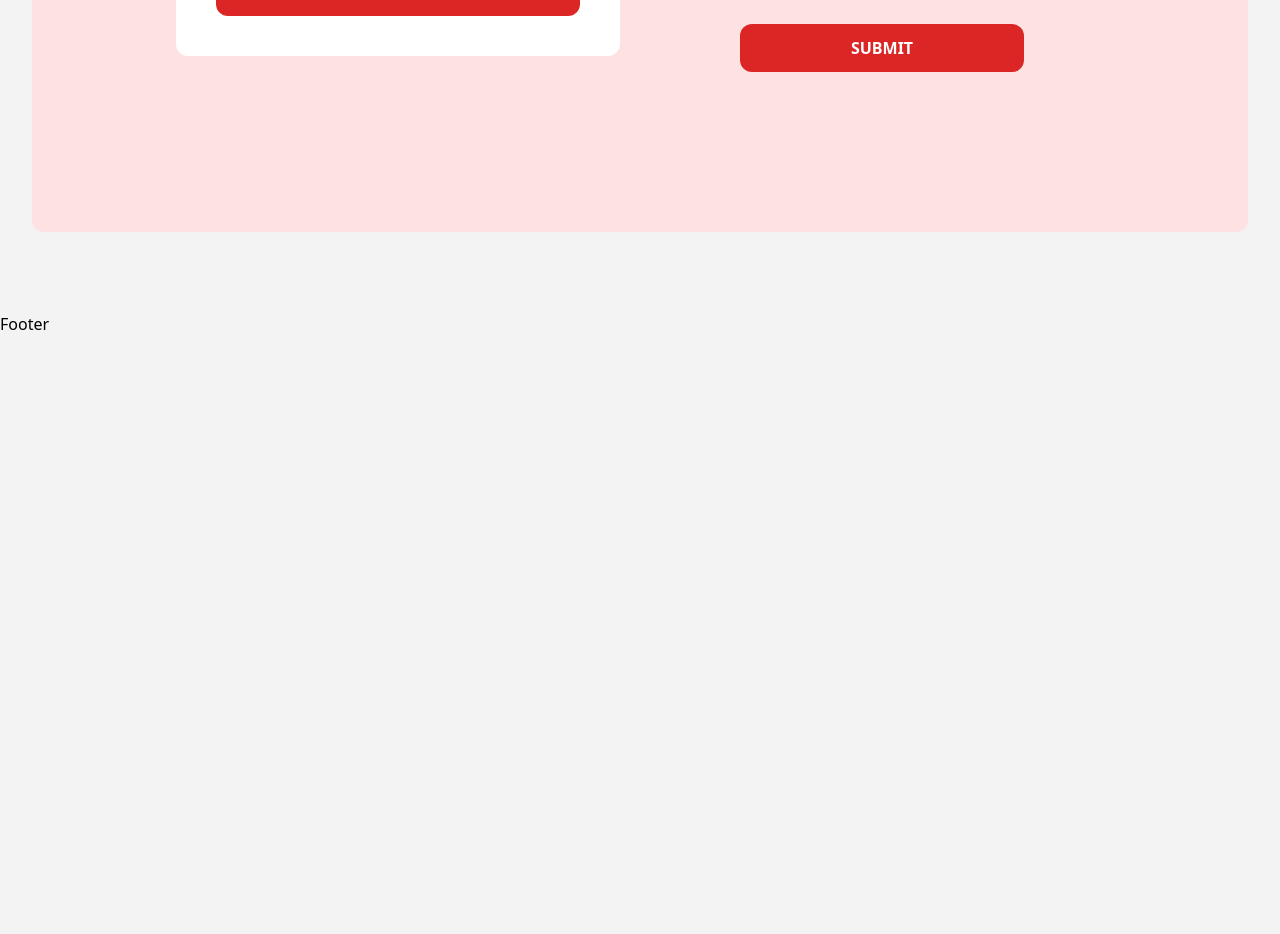
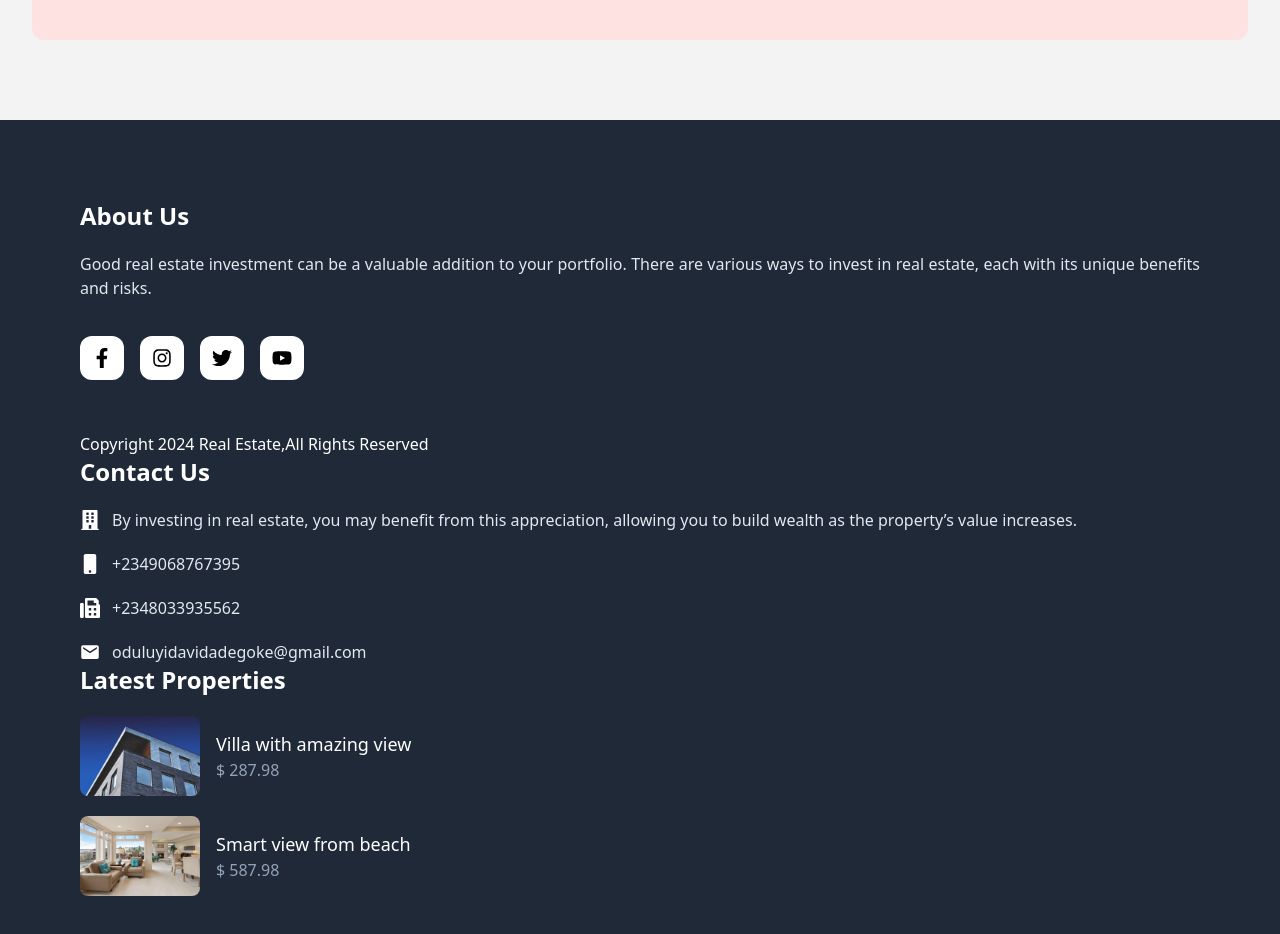
Before and after one commit to Oduluyidavid/Real-estate-website, a React (Vite) app: page / in a window 1280 px wide. Shown: the part 6455-7389 px from the top of the page. Before the commit the page ends 6791 px from the top, so only its background shows below. Built offline with nearby package versions, Linux system fonts and the light colour scheme.

Commit message:
first commit

```diff
--- a/src/components/Footer.jsx
+++ b/src/components/Footer.jsx
@@ -1,9 +1,82 @@
-import React from 'react'
+import React from "react";
+import { useDarkMode } from "./DarkModeContext";
+import {FaFacebookF, FaInstagram, FaTwitter, FaYoutube, FaBuilding, FaMobile, FaFax, FaArrowUp, FaMoon,FaSun} from "react-icons/fa";
+import { Link } from "react-scroll";
+import { IoMdMail } from "react-icons/io";
+import prop7 from "../assets/images/prop7.jpg";
+import prop8 from "../assets/images/prop8.jpg";
 
 const Footer = () => {
+  const { darkMode, toggledarkMode } = useDarkMode();
   return (
-    <div>Footer</div>
-  )
-}
+    <>
+      <footer
+        className={`${darkMode ? "dark bg-black" : "light bg-gray-800"} w-full m-auto lg:px-20 px-10 py-20 lg:grid-cols-3 grid-cols-1 justify-center items-start lg:gap-20 gap-10`}>
+          <div className="flex flex-col justify-center items-start gap-5">
+            <h1 className="text-white text-2xl font-semibold">About Us</h1>
+            <p className="text-slate-200 text-justify">Good real estate investment can be a valuable addition to your portfolio. There are various ways to invest in real estate, each with its unique benefits and risks.</p>
+            <div id="social-icons" className="flex justify-start items-center gap-4 mt-4">
+              <div className="p-3 rounded-xl bg-white hover:bg-red-600 hover:text-white
+                 cursor-pointer transform hover:scale-110 transition-transform duration-300">
+                  <FaFacebookF className="size-5" />
+              </div>
+              <div className="p-3 rounded-xl bg-white hover:bg-red-600 hover:text-white
+                 cursor-pointer transform hover:scale-110 transition-transform duration-300">
+                  <FaInstagram className="size-5" />
+              </div>
+              <div className="p-3 rounded-xl bg-white hover:bg-red-600 hover:text-white
+                 cursor-pointer transform hover:scale-110 transition-transform duration-300">
+                  <FaTwitter className="size-5" />
+              </div>
+              <div className="p-3 rounded-xl bg-white hover:bg-red-600 hover:text-white
+                 cursor-pointer transform hover:scale-110 transition-transform duration-300">
+                  <FaYoutube className="size-5" />
+              </div>
+            </div>
+            <h1 className="text-white mt-8">Copyright 2024 Real Estate,All Rights Reserved</h1>
+          </div>
 
-export default Footer
+          <div className="flex flex-col justify-center items-start gap-5">
+            <h1 className="text-white text-2xl font-semibold">Contact Us</h1>
+            <div className="flex justify-center items-center gap-3">
+              <FaBuilding className="text-white size-5" />
+              <p className="text-slate-200">By investing in real estate, you may benefit from this appreciation, allowing you to build wealth as the property’s value increases.</p>
+            </div>
+            <div className="flex justify-center items-center gap-3">
+              <FaMobile className="text-white size-5" />
+              <p className="text-slate-200">+2349068767395</p>
+            </div>
+            <div className="flex justify-center items-center gap-3">
+              <FaFax className="text-white size-5" />
+              <p className="text-slate-200">+2348033935562</p>
+            </div>
+            <div className="flex justify-center items-center gap-3">
+              <IoMdMail className="text-white size-5" />
+              <p className="text-slate-200">oduluyidavidadegoke@gmail.com</p>
+            </div>
+          </div>
+          <div className="flex flex-col justify-center items-start gap-5">
+            <h1 className="text-white text-2xl font-semibold">Latest Properties</h1>
+            <div className="flex justify-center items-center gap-4">
+              <img src={prop7} alt="" className="w-[120px] rounded-lg  transform hover:scale-110
+                cursor-pointer transition-transform duration-300" />
+                <div>
+                  <h1 className="text-lg text-white">Villa with amazing view</h1>
+                  <p className="text-slate-400">$ 287.98</p>
+                </div>
+            </div>
+            <div className="flex justify-center items-center gap-4">
+              <img src={prop8} alt="" className="w-[120px] rounded-lg  transform hover:scale-110
+                cursor-pointer transition-transform duration-300" />
+                <div>
+                  <h1 className="text-lg text-white">Smart view from beach</h1>
+                  <p className="text-slate-400">$ 587.98</p>
+                </div>
+            </div>
+          </div>
+      </footer>
+    </>
+  );
+};
+
+export default Footer;
--- a/src/sections/Contact.jsx
+++ b/src/sections/Contact.jsx
@@ -22,24 +22,20 @@ const Contact = () => {
       <section className={`${darkMode ? 'dark bg-gray-800' : 'light bg-red-100'} lg:w-[95%] w-ful h-fit m-auto
       rounded-xl grid lg:grid-cols-2 grid-cols-2 justify-center items-center lg:px-36 px-6 py-20 gap-10`}>
         <div data-aos='zoom-in' className='bg-white dark:bg-black p-10 flex flex-col
-         justify-center items-start gap-4 rounded-xl'>
+         justify-center items-start gap-4 rounded-xl' >
           <h1 className='text-2xl text-black font-semibold dark:text-white'>Send us a message today</h1>
           <input type='text' placeholder='Enter your full name here'
-          className='w-full px-6 py-3 border-2 border-gray-200 rounded-xl' />
+          className='w-full px-6 py-3 border-2 border-gray-200 rounded-xl p-5' />
           <input type='email' placeholder='Enter your valid email'
-          className='w-full px-6 py-3 border-2 border-gray-200 rounded-xl' />
+          className='w-full px-6 py-3 border-2 border-gray-200 rounded-xl p-5' />
           <input type='number' placeholder='Enter your vaild mobile number'
-          className='w-full px-6 py-3 border-2 border-gray-200 rounded-xl' />
+          className='w-full px-6 py-3 border-2 border-gray-200 rounded-xl p-5' />
           <textarea name='' id='' cols='30'rows='5' placeholder='Enter your message here...
-          'className='w-full px-6 py-3 border-2 border-gray-200 rounded-xl'></textarea>
-          <button className='bg-red-600 w-full text-md px-8 py-3 text-white font-semibold rounded-xl hover:bg-black dark:hover:bg-red-700 cursor-pointer'>SUBMIT</button>
+          'className='w-full px-6 py-3 border-2 border-gray-200 rounded-xl p-5'></textarea>
+          <button className='bg-red-600 w-full text-md px-8 py-3 text-white font-semibold
+          rounded-xl hover:bg-black dark:hover:bg-red-700 cursor-pointer p-5'>SEND MAIL</button>
         </div>
-        <div className='flex flex-col justify-center items-start gap-8 lg:p-20 py-6'>
-          <h1 data-aos='zoom-in' data-aos-delay='200' className='text-red-500 dark:text-white'>REACH US</h1>
-          <h1 data-aos='zoom-in' data-aos-delay='400' className='text-black text-[40px] font-semibold leading-10 dark:text-white'>
-            There are many alternatives to the standard “Contact Us”. Here are some of them: Talk to Us. Get in Touch.</h1>
-            <button className='bg-red-600 w-full text-md px-8 py-3 text-white font-semibold rounded-xl hover:bg-black dark:hover:bg-red-700 cursor-pointer'>SUBMIT</button>
-        </div>
+
       </section>
 
     </div>
```
